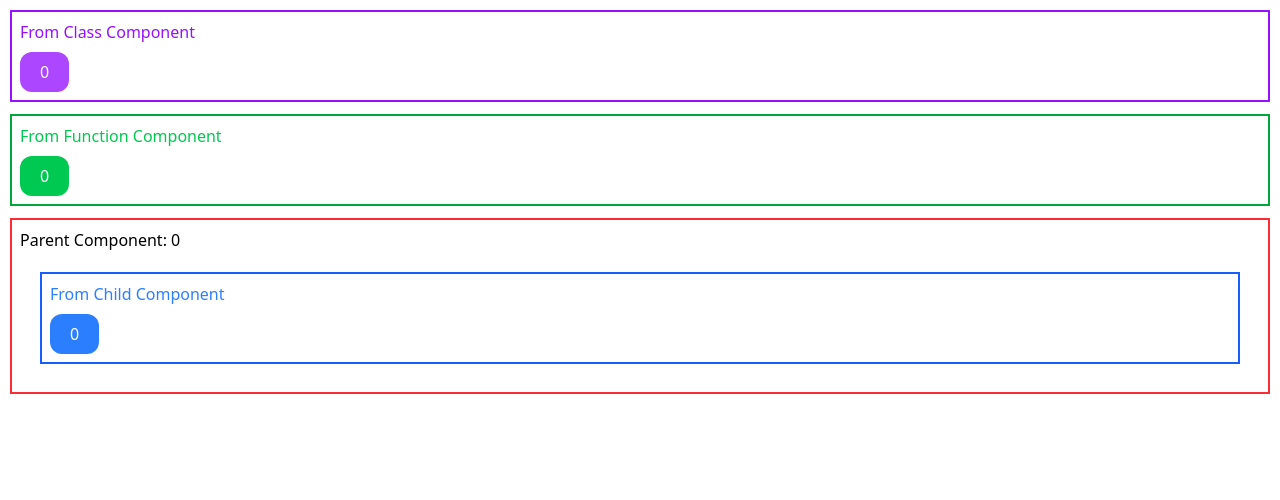
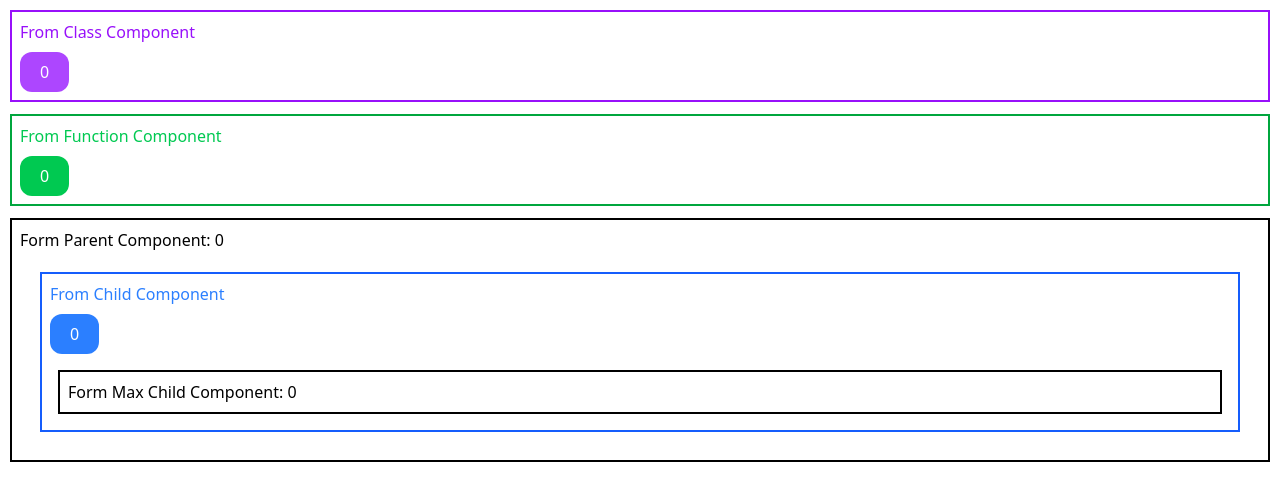
Before and after one commit to pranta-deba/redux-practice, a React (Vite) app: page / in a window 1280 px wide. Shown: the top 500 px of the page. Built offline with nearby package versions, Linux system fonts and the light colour scheme.

Commit message:
[State] : [Props Driling With Type 2]

```diff
--- a/src/components/props_driling/ChildCom.tsx
+++ b/src/components/props_driling/ChildCom.tsx
@@ -1,3 +1,6 @@
+import React from "react";
+import MaxChild from "./MaxChild";
+
 type TProps = {
   count: number;
   setCount: React.Dispatch<React.SetStateAction<number>>;
@@ -13,6 +16,7 @@ const ChildCom = ({ count, setCount }: TProps) => {
       >
         {count}
       </button>
+      <MaxChild count={count}/>
     </div>
   );
 };
--- /dev/null
+++ b/src/components/props_driling/MaxChild.tsx
@@ -0,0 +1,9 @@
+const MaxChild = ({ count }: { count: number }) => {
+  return (
+    <div className="m-2 p-2 border-2">
+      <p>Form Max Child Component: {count}</p>
+    </div>
+  );
+};
+
+export default MaxChild;
--- a/src/components/props_driling/ParentCom.tsx
+++ b/src/components/props_driling/ParentCom.tsx
@@ -4,8 +4,8 @@ import ChildCom from "./ChildCom";
 const ParentCom = () => {
   const [count, setCount] = useState(0);
   return (
-    <div className="p-2 border-2 border-red-500">
-      <p>Parent Component: {count}</p>
+    <div className="p-2 border-2">
+      <p>Form Parent Component: {count}</p>
       <ChildCom count={count} setCount={setCount} />
     </div>
   );
```
